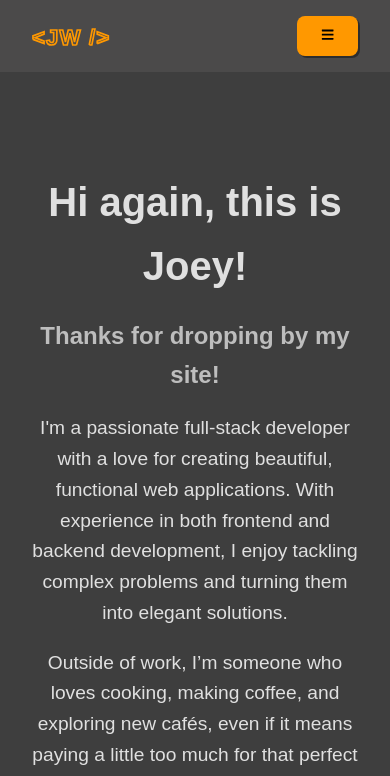
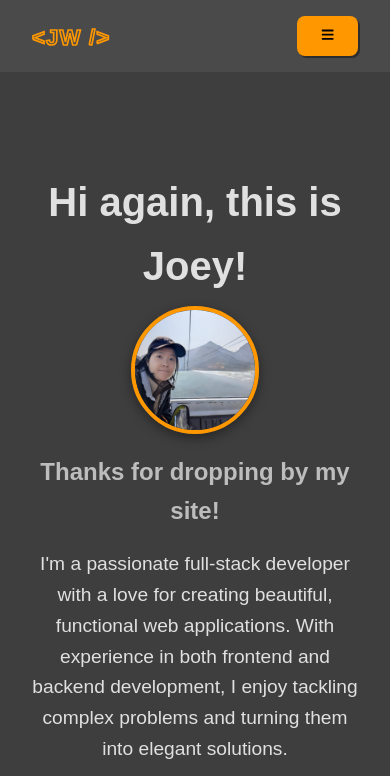
Before and after one commit to w0nght/jowee_portfolio, a React (Create React App) app: page /about in a window 390 px wide. Shown: the top 776 px of the page. Built offline with nearby package versions, Linux system fonts and the light colour scheme; the HTML template or start-up script is replaced by a standard one.

Commit message:
Add profile pic

```diff
--- a/src/index.css
+++ b/src/index.css
@@ -215,6 +215,42 @@ HERO SECTION + ABOUT SECTION
   gap: 1rem;
   justify-content: center;
   margin-top: 1.5rem;
+}
+
+/* =============================
+PROFILE PICTURE
+============================= */
+.profile-picture {
+  width: 200px;
+  height: 200px;
+  border-radius: 50%;
+  border: 4px solid var(--accent-orange);
+  object-fit: cover;
+  margin: 0 auto 2rem auto;
+  display: block;
+  box-shadow: 0 4px 12px var(--shadow-strong);
+  transition: transform 0.3s ease, box-shadow 0.3s ease;
+}
+
+.profile-picture:hover {
+  transform: scale(1.05);
+  box-shadow: 0 6px 20px var(--shadow-strong);
+}
+
+@media (max-width: 768px) {
+  .profile-picture {
+    width: 150px;
+    height: 150px;
+    margin-bottom: 1.5rem;
+  }
+}
+
+@media (max-width: 480px) {
+  .profile-picture {
+    width: 120px;
+    height: 120px;
+    margin-bottom: 1rem;
+  }
 }
 
 /* =============================
--- a/src/pages/About.js
+++ b/src/pages/About.js
@@ -2,6 +2,12 @@ export default function About() {
     return (
         <section id="about" className="about">
             <h1>Hi again, this is Joey!</h1>
+            <img
+                src="/assets/images/profile_pic.jpg"
+                alt="Joey Wong - Profile Picture"
+                className="profile-picture"
+            />
+
             <h2>Thanks for dropping by my site!</h2>
             <p>
                 I'm a passionate full-stack developer with a love for creating beautiful,
```
